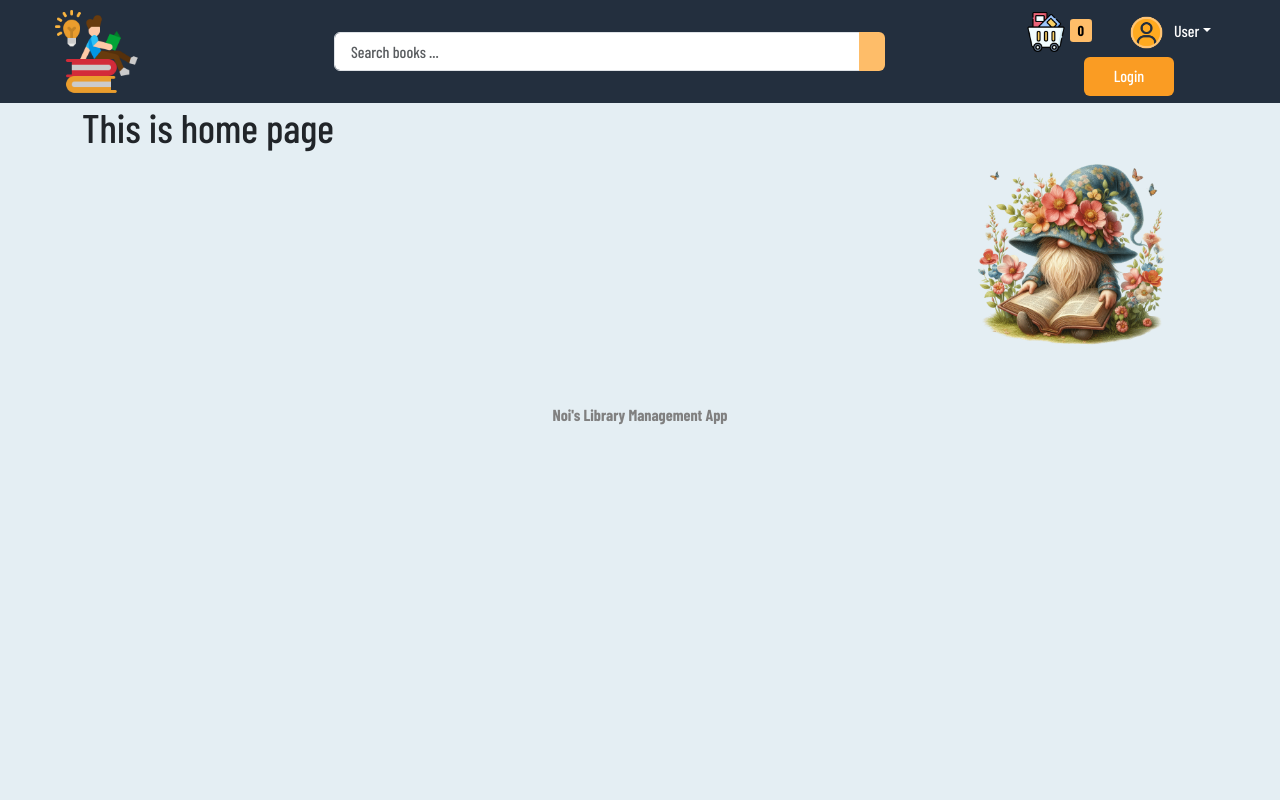
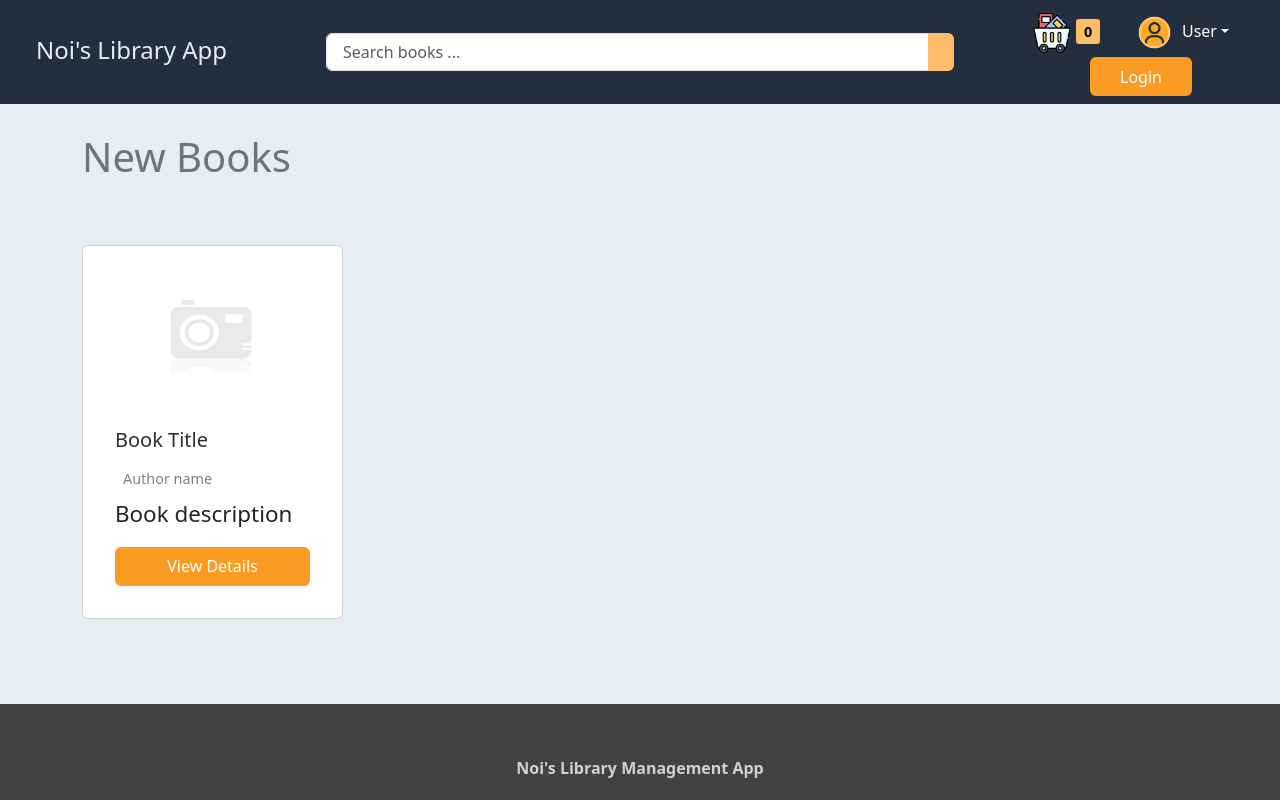
Before and after one commit to Noi-Git/library-management-app, a React (Create React App) app in the folder lb-frontend/: page / in a window 1280 px wide. Built offline with nearby package versions, Linux system fonts and the light colour scheme; a web font is replaced by a local one.

Commit message:
add footer style and use Metada to show page name

```diff
--- a/lb-frontend/package.json
+++ b/lb-frontend/package.json
@@ -14,6 +14,7 @@
     "react": "^18.2.0",
     "react-bootstrap": "^2.10.2",
     "react-dom": "^18.2.0",
+    "react-helmet": "^6.1.0",
     "react-icons": "^5.1.0",
     "react-router-dom": "^6.23.0",
     "react-scripts": "5.0.1",
--- a/lb-frontend/src/App.scss
+++ b/lb-frontend/src/App.scss
@@ -16,6 +16,7 @@ $theme-colors: (
 .logo {
   font-size: 1.5rem;
   margin-top: 5px;
+  color: rgb(228, 238, 243);
 }
 .nav-bg {
   background-color: rgb(205, 210, 210);
@@ -61,3 +62,12 @@ $theme-colors: (
   height: 12rem;
   margin-left: 80%;
 }
+
+.footer {
+  position: fixed;
+  left: 0;
+  bottom: 0;
+  background-color: rgb(66, 66, 66);
+  color: rgb(205, 210, 210);
+  margin-top: 20px;
+}
--- a/lb-frontend/src/components/auth/Login.jsx
+++ b/lb-frontend/src/components/auth/Login.jsx
@@ -7,6 +7,7 @@ import reading from '../../assets/images/reading1x.png'
 //   doSignInWithGoogle,
 // } from '../firebase/auth'
 // import { useAuth } from '../contexts/authContext'
+import MetaData from '../layout/MetaData'
 
 const Login = () => {
   // const { userLoggedIn } = useAuth()
@@ -38,7 +39,7 @@ const Login = () => {
 
   return (
     <>
-      {/* {userLoggedIn && <Navigate to={'/'} replace={true} />} */}
+      <MetaData title={'Login page'} />
       <Container>
         <Row className='my-5'>
           <Col>
--- a/lb-frontend/src/components/auth/Register.jsx
+++ b/lb-frontend/src/components/auth/Register.jsx
@@ -1,6 +1,7 @@
 import { Container, Row, Col } from 'react-bootstrap'
 import book from '../../assets/images/book1x.png'
 import { useState } from 'react'
+import MetaData from '../layout/MetaData'
 
 const Register = () => {
   const [inputs, setInputs] = useState({
@@ -14,7 +15,8 @@ const Register = () => {
 
   return (
     <>
-      <Container>
+      {/* <Container> */}
+      <MetaData title={'Register page'} />
       <Row className='my-5'>
         <Col>
           <h2 className='welcome-title'>Register for an account</h2>
@@ -87,7 +89,7 @@ const Register = () => {
           </form>
         </div>
       </div>
-      </Container>
+      {/* </Container> */}
     </>
   )
 }
--- a/lb-frontend/src/components/layout/Footer.jsx
+++ b/lb-frontend/src/components/layout/Footer.jsx
@@ -2,7 +2,7 @@ import React from 'react'
 
 const Footer = () => {
   return (
-    <footer className='py-1 pt-5'>
+    <footer className='py-1 pt-5 footer'>
       <p className='text-center mt-1 fw-bold'>Noi's Library Management App</p>
     </footer>
   )
--- a/lb-frontend/src/components/layout/Header.jsx
+++ b/lb-frontend/src/components/layout/Header.jsx
@@ -7,9 +7,7 @@ const Header = () => {
     <nav className='nav navbar row'>
       <div className='col-12 col-md-3 ps-5'>
         <div className='navbar-brand'>
-          <a href='/'>
-            <img className='book-logo' src={logo} alt="Noi's library logo" />
-          </a>
+          <h1 className='logo'> Noi's Library App</h1>
         </div>
       </div>
       <div className='col-12 col-md-6 mt-2 mt-md-0'>
--- /dev/null
+++ b/lb-frontend/src/components/layout/MetaData.jsx
@@ -0,0 +1,12 @@
+import React from 'react'
+import { Helmet } from 'react-helmet'
+
+const MetaData = ({ title }) => {
+  return (
+    <Helmet>
+      <title>{`${title}`}</title>
+    </Helmet>
+  )
+}
+
+export default MetaData
--- a/lb-frontend/src/components/pages/home/Home.jsx
+++ b/lb-frontend/src/components/pages/home/Home.jsx
@@ -1,11 +1,54 @@
 import reading from '../../../assets/images/reading1x.png'
+import default_product from '../../../assets/images/default_product.png'
+import MetaData from '../../layout/MetaData'
 
 const Home = () => {
   return (
     <>
-      <h1>This is home page</h1>
-      <div className='home-img'>
-        <img src={reading} alt='' />
+      <MetaData title={'Home page'} />
+      <div className='row'>
+        <div className='col-12 col-sm-6 col-md-12'>
+          <h1 id='products_heading' className='text-secondary'>
+            New Books
+          </h1>
+
+          <section id='products' className='mt-5'>
+            <div className='row'>
+              {/* <!-- Product Item 1 --> */}
+              <div className='col-sm-12 col-md-6 col-lg-3 my-3'>
+                <div className='card p-3 rounded'>
+                  <img
+                    className='card-img-top mx-auto'
+                    src={default_product}
+                    alt=''
+                  />
+                  <div className='card-body ps-3 d-flex justify-content-center flex-column'>
+                    <h5 className='card-title'>
+                      <a href=''>Book Title</a>
+                    </h5>
+                    <div className='ratings mt-auto d-flex'>
+                      <div className='star-ratings'>
+                        <i className='fa fa-star star-active'></i>
+                        <i className='fa fa-star star-active'></i>
+                        <i className='fa fa-star star-active'></i>
+                        <i className='fa fa-star star-active'></i>
+                        <i className='fa fa-star star-active'></i>
+                      </div>
+                      <span id='no_of_reviews' className='pt-2 ps-2'>
+                        Author name
+                      </span>
+                    </div>
+                    <p className='card-text mt-2'>Book description</p>
+                    <a href='' id='view_btn' className='btn btn-block'>
+                      View Details
+                    </a>
+                  </div>
+                </div>
+              </div>
+              {/* <!-- End Product Item 1 --> */}
+            </div>
+          </section>
+        </div>
       </div>
     </>
   )
--- a/lb-frontend/src/index.css
+++ b/lb-frontend/src/index.css
@@ -5,8 +5,8 @@ body {
 -webkit-font-smoothing: antialiased;
 -moz-osx-font-smoothing: grayscale;
 font-size: 1rem;
-  width: 100%;
-  height: 100%;
+  width: 100vw;
+  height: 100vh;
   margin: 0px;
   padding: 0px;
   overflow-x: hidden;
--- a/lb-frontend/src/index.js
+++ b/lb-frontend/src/index.js
@@ -2,8 +2,8 @@ import React from 'react'
 import ReactDOM from 'react-dom/client'
 import { BrowserRouter } from 'react-router-dom'
 import 'bootstrap/dist/css/bootstrap.min.css'
+import './index.css'
 import './App.scss'
-import './index.css'
 import App from './App'
 import reportWebVitals from './reportWebVitals'
 
```
Also changed, not shown: 1 other file (tests, documents, lock files or other folders). Lines whose indentation alone changed are shown as unchanged.
